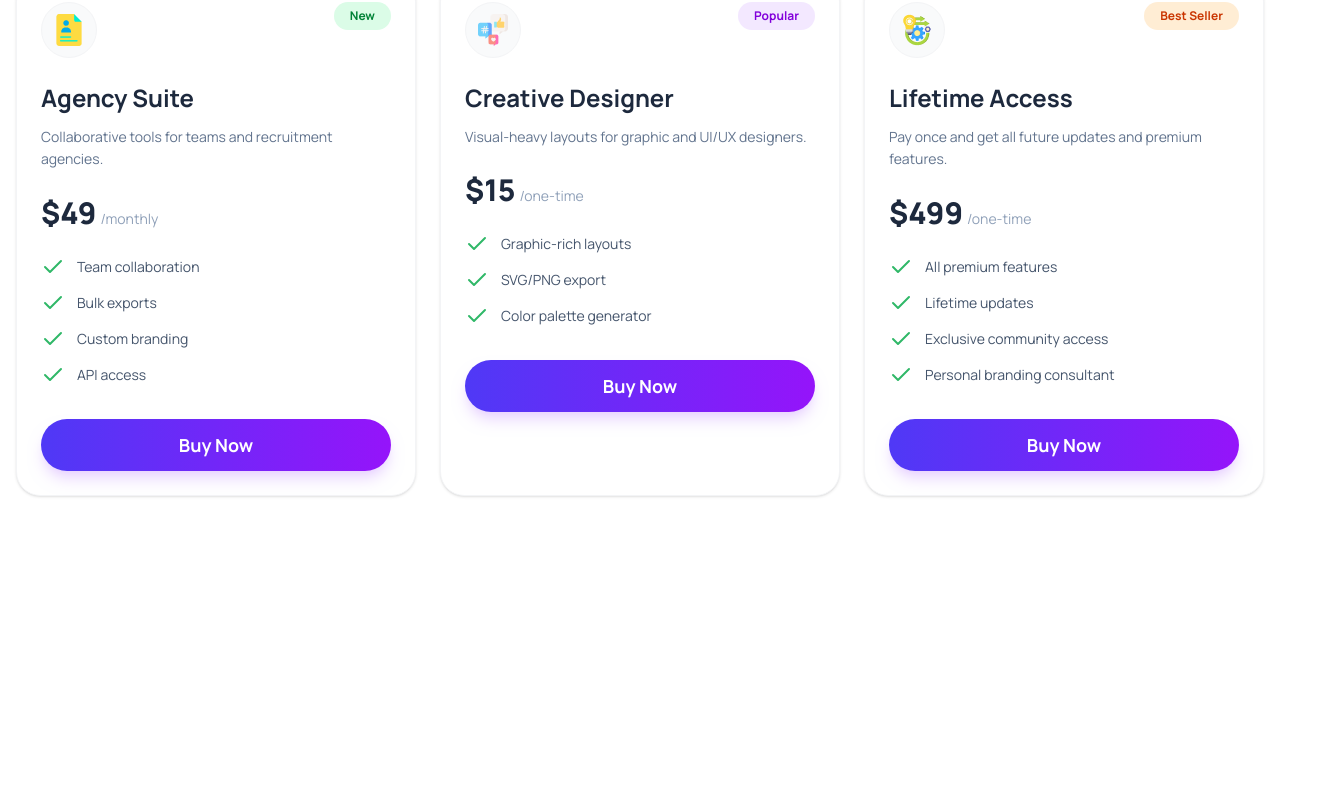
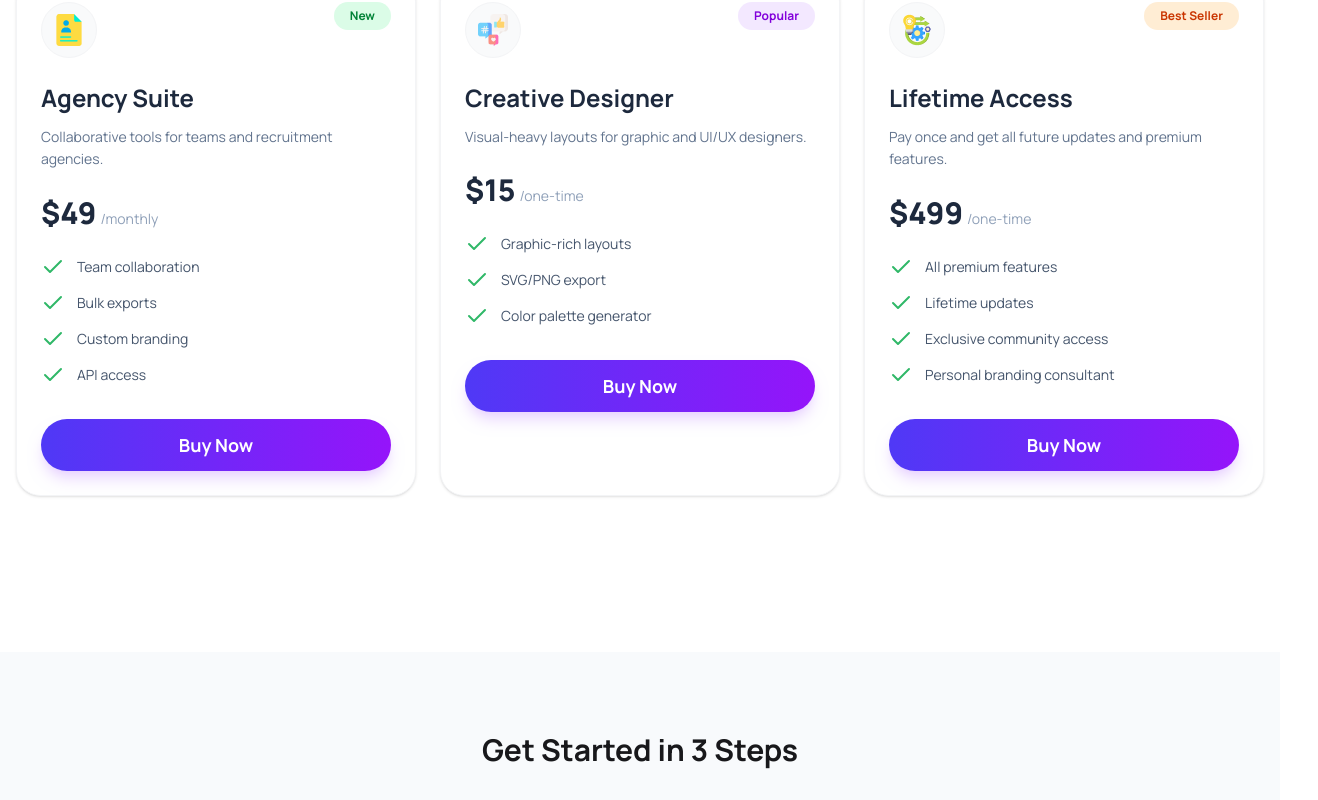
Before and after one commit to Jahidbsl/B13-A6-DigiTools, a React (Vite) app: page / in a window 1280 px wide. Shown: the part 1997-2797 px from the top of the page, 1318 px wide, since content can reach past the window. Before the commit the page ends 2553 px from the top, so only its background shows below. Built offline with nearby package versions, Linux system fonts and the light colour scheme.

Commit message:
create get Start

```diff
--- /dev/null
+++ b/public/getStartData.json
@@ -0,0 +1,20 @@
+[
+  {
+    "id": 1,
+    "icon": "/src/assets/user.png",
+    "title": "Create Account",
+    "description": "Join our community by signing up with your email to access premium digital tools instantly."
+  },
+  {
+    "id": 2,
+    "icon": "/src/assets/package.png",
+    "title": "Browse Products",
+    "description": "Explore our curated collection of high-quality assets designed to supercharge your workflow."
+  },
+  {
+    "id": 3,
+    "icon": "/src/assets/rocket.png",
+    "title": "Start Creating",
+    "description": "Download your selected tools and start building amazing projects with our professional resources."
+  }
+]
--- a/src/App.jsx
+++ b/src/App.jsx
@@ -4,6 +4,7 @@ import './App.css'
 import Banner from './components/Banner/Banner'
 import Navbar from './components/Navbar/Navbar'
 import Products from './components/Products/Products'
+import GetStart from './components/GetStart/GetStart'
 
 const getProducts = async()=>{
   const res = await fetch('/productsData.json');
@@ -11,11 +12,13 @@ const getProducts = async()=>{
 
   return data;
 }
+const getStartPromise = fetch('/getStartData.json').then((res) => res.json());
 
 function App() {
 const productsPromise = getProducts()
+
 const [selectedCart, setSelectedCard] = useState([]);
-
+// console.log(getStartPromise)
   return (
     <>
 
@@ -27,14 +30,13 @@ const [selectedCart, setSelectedCard] = useState([]);
  productsPromise={productsPromise}
  selectedCart={selectedCart}
  setSelectedCard={setSelectedCard}
-
  >
-
-
  </Products>
     </Suspense>
 
-
+ <Suspense fallback={<div>Loading steps...</div>}>
+      <GetStart getStartPromise={getStartPromise} />
+    </Suspense>
   </main>
    </>
   )
--- /dev/null
+++ b/src/components/GetStart/GetStart.jsx
@@ -0,0 +1,45 @@
+import React, { use } from 'react';
+import * as Icons from 'lucide-react';
+
+const GetStart = ({ getStartPromise }) => {
+    const getData = use(getStartPromise);
+
+    return (
+        <div className="py-20 bg-slate-50">
+            <div className="container mx-auto px-4">
+                <h2 className="text-3xl font-bold text-center mb-12">Get Started in 3 Steps</h2>
+                <p className='text-center mb-12'>Start using premium digital tools in minutes, not hours.</p>
+                <div className="grid grid-cols-1 md:grid-cols-3 gap-8 ">
+                    {getData.map((step) => {
+
+
+                        return (
+                        <div key={step.id} className="relative bg-white p-10 rounded-3xl shadow-sm hover:shadow-xl text-center flex flex-col items-center min-h-[400px] border border-slate-50 group">
+    <p className="absolute  left-100 bg-linear-brand w-12 h-12 rounded-full flex items-center justify-center text-white font-extrabold shadow-lg border-4 border-white z-10">
+        {step.id}
+    </p>
+
+    <div className="w-20 h-20 bg-purple-50 rounded-full flex items-center justify-center mb-8 group-hover:scale-110 transition-transform duration-300">
+        <img src={step.icon} className="w-10 h-10 object-contain" alt={step.title} />
+    </div>
+
+    <div className="flex-grow flex flex-col justify-center">
+        <h3 className="text-2xl font-bold text-slate-800 mb-4 tracking-tight">
+            {step.title}
+        </h3>
+        <p className="text-slate-500 text-base leading-relaxed max-w-[260px] mx-auto">
+            {step.description}
+        </p>
+    </div>
+
+
+</div>
+                        );
+                    })}
+                </div>
+            </div>
+        </div>
+    );
+};
+
+export default GetStart;
--- a/src/components/Products/Products.jsx
+++ b/src/components/Products/Products.jsx
@@ -4,7 +4,7 @@ import Carts from './Carts/Carts';
 
 const Products = ({productsPromise, selectedCart ,setSelectedCard}) => {
     // console.log(productsPromise)
-    const productsData =use(productsPromise);
+    const productsData = use(productsPromise);
     const [isSelecetedProducts , setIsSelecetedProducts] =useState('Products')
     // console.log(isSelecetedProducts,'isSelecetedProducts')
     return (
```
